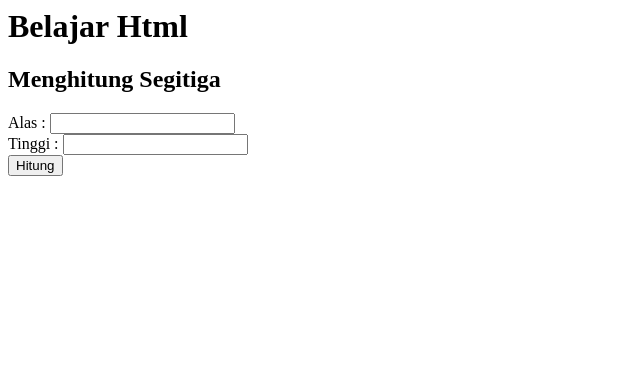
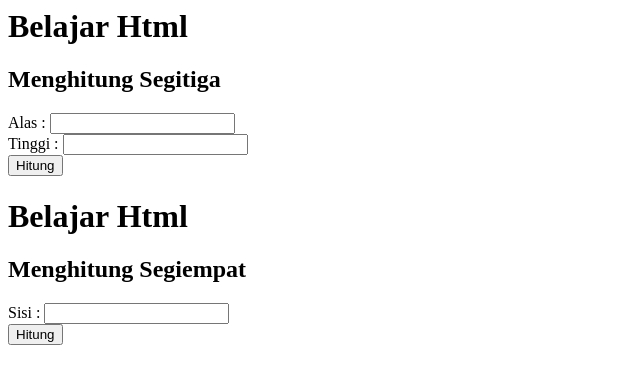
Before and after one commit to idn99/belajar-git2, a plain HTML site: page index.html in a window 1280 px wide. Shown: the whole page, without its empty margins (0-640 px from the left). Drawn offline with Linux system fonts and the light colour scheme.

Commit message:
menambah fitur segiempat

```diff
--- a/index.html
+++ b/index.html
@@ -5,6 +5,16 @@
     Tinggi  :   <input id="tinggi"><br>
     <input type="submit" value="Hitung" onclick="segitiga()">
     <div id="hasil">
+
+    </div>
+</div>
+
+<h1>Belajar Html</h1>
+<h2>Menghitung Segiempat</h2>
+<div id="content">
+    Sisi :  <input id="sisi"><br>
+    <input type="submit" value="Hitung" onclick="segiempat()">
+    <div id="hasil2">
 
     </div>
 </div>
@@ -18,4 +28,12 @@
         hasil.innerText = luas;
         console.log(luas);
     }
+
+    function segiempat(){
+        var sisi = document.getElementById('sisi').value;
+        var hasil = document.getElementById('hasil2');
+        var luas = sisi * sisi;
+        hasil.innerText = luas;
+        console.log(luas);
+    }
 </script>
```
